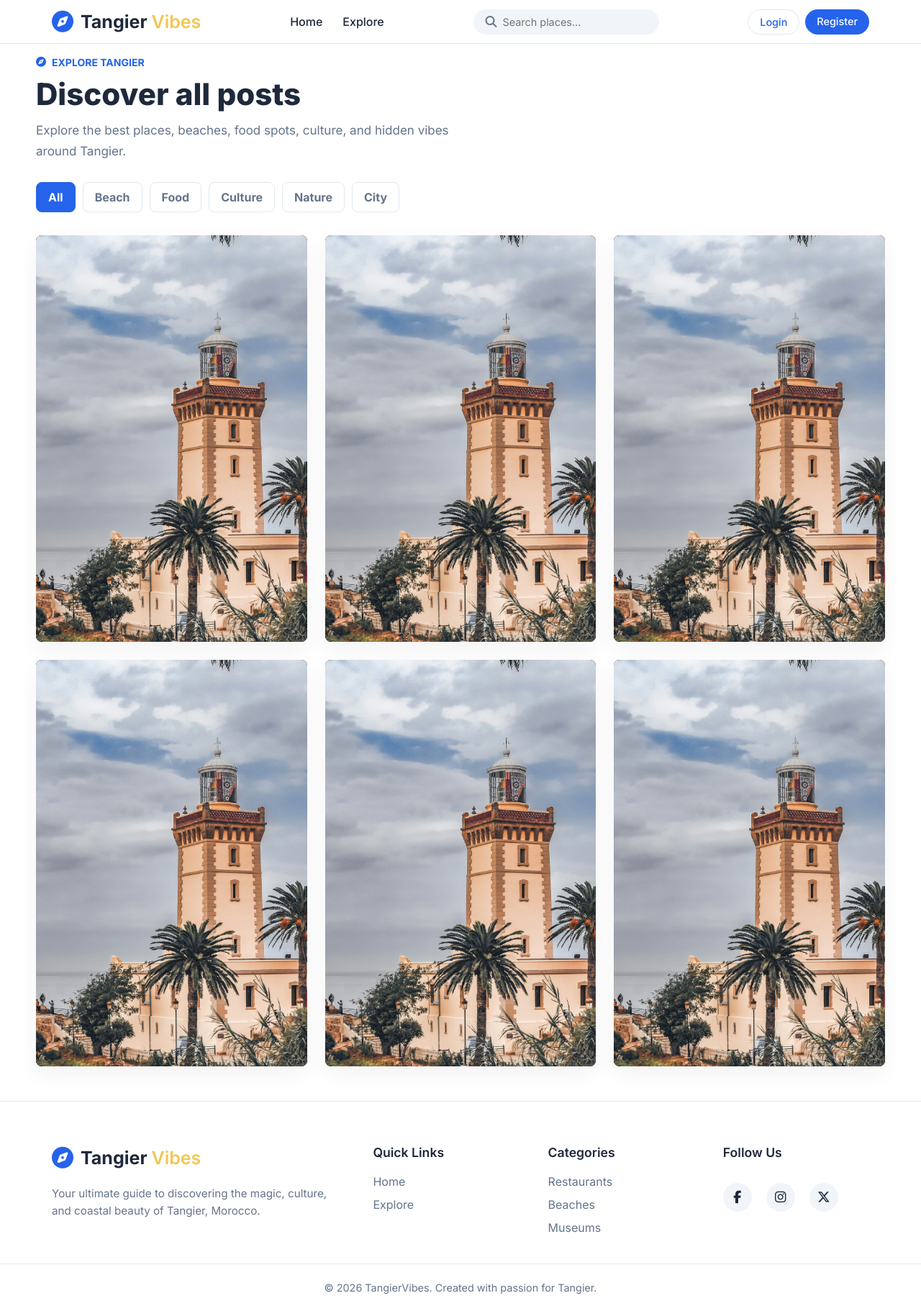
After one commit to Oussama-Ech-charef/Blog_Tanger_vibes, a PHP site: page /pages/explor.php in a window 1280 px wide. The commit adds this page. Shown: the whole page at 72% size. Run offline with PHP 8.4, Linux system fonts and the light colour scheme.

Commit message:
Add explore page and update navigation links

```diff
--- /dev/null
+++ b/assets/css/explor.css
@@ -0,0 +1,197 @@
+.explore_page {
+    width: min(1180px, calc(100% - 32px));
+    margin: 48px auto;
+    margin-top: 75px;
+}
+
+.explore_head {
+    margin-bottom: 28px;
+}
+
+.explore_label {
+    display: inline-flex;
+    align-items: center;
+    gap: 8px;
+    margin-bottom: 12px;
+    color: var(--color_primary);
+    font-size: 14px;
+    font-weight: 700;
+    text-transform: uppercase;
+}
+
+.explore_head h1 {
+    margin-bottom: 12px;
+    color: var(--color_dark);
+    font-size: 42px;
+    line-height: 1.15;
+    font-weight: 800;
+}
+
+.explore_head p {
+    max-width: 620px;
+    color: var(--color_gray);
+    font-size: 17px;
+    line-height: 1.7;
+}
+
+.explore_filters {
+    display: flex;
+    flex-wrap: wrap;
+    gap: 10px;
+    margin-bottom: 32px;
+}
+
+.explore_filters button {
+    border: 1px solid var(--color_border);
+    border-radius: 8px;
+    padding: 10px 16px;
+    background-color: var(--bg_color);
+    color: var(--color_gray);
+    font: inherit;
+    font-weight: 700;
+    cursor: pointer;
+}
+
+.explore_filters button:hover,
+.explore_filters button.active {
+    border-color: var(--color_primary);
+    background-color: var(--color_primary);
+    color: var(--bg_color);
+}
+
+
+
+.grid_place {
+    display: grid;
+    grid-template-columns: repeat(3, 1fr);
+    gap: 25px;
+
+}
+
+.card_place {
+    position: relative;
+    border-radius: 8px;
+    overflow: hidden;
+    display: block;
+    aspect-ratio: 2 / 3;
+    background: #000;
+    box-shadow: var(--card_shadow);
+}
+
+.card_place img {
+    width: 100%;
+    height: 100%;
+    object-fit: cover;
+    transition: 0.5s ease;
+}
+
+.card_place:hover img {
+    transform: scale(1.1);
+    filter: brightness(0.6);
+}
+
+.card_content {
+    position: absolute;
+    inset: auto 0 0 0;
+    padding: 30px 20px 20px;
+    background: linear-gradient(to top, rgba(0,0,0,0.9), transparent);
+    display: flex;
+    flex-direction: column;
+    gap: 8px;
+    transform: translateY(20px);
+    opacity: 0;
+    transition: 0.4s ease;
+}
+.card_place:hover .card_content {
+    transform: translateY(0);
+    opacity: 1;
+}
+
+.card_content
+.category {
+    font-size: 11px;
+    font-weight: 700;
+    color: #fff;
+    text-transform: uppercase;
+    background: rgba(255, 255, 255, 0.2);
+    backdrop-filter: blur(8px);
+    padding: 4px 12px;
+    border-radius: 20px;
+    width: fit-content;
+}
+.card_content
+.title{
+    font-size: 24px;
+    font-weight: 700;
+    color: #fff;
+    margin: 0;
+}
+
+.card_content
+.location {
+    font-size: 14px;
+    color: rgba(255, 255, 255, 0.9);
+    display: flex;
+    align-items: center;
+    gap: 6px;
+}
+
+.card_content
+.btn{
+    margin-top: 10px;
+    background: var(--color_primary);
+    color: #fff;
+    font-size: 13px;
+    font-weight: 600;
+    padding: 8px 20px;
+    border-radius: 20px;
+    width: fit-content;
+    display: inline-flex;
+    align-items: center;
+    gap: 8px;
+    transition: 0.3s ease;
+}
+
+@media (max-width: 950px) {
+    .grid_place {
+        grid-template-columns: repeat(2, 1fr);
+        gap: 20px;
+    }
+
+    .card_place {
+        aspect-ratio: 1/1;
+        max-height: 400px;
+        width: 100%;
+    }
+
+    .card_content {
+        transform: translateY(0);
+        opacity: 1;
+        background: linear-gradient(to top, rgba(0,0,0,0.85), transparent);
+    }
+}
+
+@media (max-width: 650px) {
+    .explore_page {
+        width: min(100% - 24px, 1180px);
+        margin: 30px auto;
+    }
+
+    .explore_head h1 {
+        font-size: 30px;
+    }
+
+    .explore_head p {
+        font-size: 16px;
+    }
+
+     .grid_place .title {
+        font-size: 20px;
+    }
+
+
+    .grid_place {
+        grid-template-columns: 1fr;
+    }
+
+}
--- a/includes/footer.php
+++ b/includes/footer.php
@@ -21,7 +21,7 @@
             <h4 class="title">Quick Links</h4>
             <ul class="footer_links">
                 <li><a href="../pages/index.php" class="footer_link">Home</a></li>
-                <li><a href="#" class="footer_link">Explore</a></li>
+                <li><a href="../pages/explor.php" class="footer_link">Explore</a></li>
             </ul>
         </div>
 
--- a/includes/header.php
+++ b/includes/header.php
@@ -18,7 +18,7 @@
 
                     <ul class="nav_links desktop">
                         <li><a href="../pages/index.php" class="nav_link">Home</a></li>
-                        <li><a href="#" class="nav_link">Explore</a></li>
+                        <li><a href="../pages/explor.php" class="nav_link">Explore</a></li>
                     </ul>
 
                    <!-- search desctop -->
@@ -33,10 +33,10 @@
 
                     <div class="auth_actions_desctop">
 
-                            <div class="dashboard_logout">
+                            <!-- <div class="dashboard_logout">
                                 <a href="#" class="dashboard">Dashboard</a>
                                 <a href="#" class="logout">Logout</a>
-                            </div>
+                            </div> -->
 
 
                             <div class="login_register">
@@ -81,7 +81,7 @@
 
                     <ul class="nav_links mobil">
                         <li><a href="../pages/index.php" class="nav_link">Home</a></li>
-                        <li><a href="#" class="nav_link">Explore</a></li>
+                        <li><a href="../pages/explor.php" class="nav_link">Explore</a></li>
                     </ul>
 
 
--- /dev/null
+++ b/pages/explor.php
@@ -0,0 +1,128 @@
+
+
+
+
+
+
+
+<!DOCTYPE html>
+<html lang="en">
+<head>
+    <meta charset="UTF-8">
+    <meta name="viewport" content="width=device-width, initial-scale=1.0">
+    <title> Tangier Vibes</title>
+
+
+    <link rel="stylesheet" href="https://cdnjs.cloudflare.com/ajax/libs/font-awesome/6.5.1/css/all.min.css">
+
+
+    <link rel="stylesheet" href="../assets/css/main.css">
+    <link rel="stylesheet" href="../assets/css/header.css">
+    <link rel="stylesheet" href="../assets/css/explor.css">
+    <link rel="stylesheet" href="../assets/css/footer.css">
+
+</head>
+<body>
+
+        <?php require '../includes/header.php' ?>
+
+        <main class="explore_page">
+
+            <section class="explore_head">
+                <span class="explore_label">
+                    <i class="fa-solid fa-compass"></i>
+                    Explore Tangier
+                </span>
+
+                <h1>Discover all posts</h1>
+
+                <p>
+                    Explore the best places, beaches, food spots, culture, and hidden vibes around Tangier.
+                </p>
+            </section>
+
+            <section class="explore_filters">
+                <button class="active">All</button>
+                <button>Beach</button>
+                <button>Food</button>
+                <button>Culture</button>
+                <button>Nature</button>
+                <button>City</button>
+            </section>
+
+            <section class="grid_place">
+
+                <a href="detail.php" class="card_place">
+                    <img src="../assets/images/home.jpg" alt="Tanger Vibes">
+                    <div class="card_content">
+
+                        <span class="category"> <i class="fa-solid fa-layer-group"></i> Tangier Spot</span>
+                        <h3 class="title">Plage Achakare</h3>
+                        <p class="location"> <i class="fa-solid fa-location-dot"></i> Tangier, Morocco</p>
+                        <span class="btn">Explore <i class="fa-solid fa-arrow-right"></i></span>
+                    </div>
+                </a>
+                <a href="" class="card_place">
+                    <img src="../assets/images/home.jpg" alt="Tanger Vibes">
+                    <div class="card_content">
+
+                        <span class="category"> <i class="fa-solid fa-layer-group"></i> Tangier Spot</span>
+                        <h3 class="title">Plage Achakare</h3>
+                        <p class="location"> <i class="fa-solid fa-location-dot"></i> Tangier, Morocco</p>
+                        <span class="btn">Explore <i class="fa-solid fa-arrow-right"></i></span>
+                    </div>
+                </a>
+                <a href="" class="card_place">
+                    <img src="../assets/images/home.jpg" alt="Tanger Vibes">
+                    <div class="card_content">
+
+                        <span class="category"> <i class="fa-solid fa-layer-group"></i> Tangier Spot</span>
+                        <h3 class="title">Plage Achakare</h3>
+                        <p class="location"> <i class="fa-solid fa-location-dot"></i> Tangier, Morocco</p>
+                        <span class="btn">Explore <i class="fa-solid fa-arrow-right"></i></span>
+                    </div>
+                </a>
+                <a href="detail.php" class="card_place">
+                    <img src="../assets/images/home.jpg" alt="Tanger Vibes">
+                    <div class="card_content">
+
+                        <span class="category"> <i class="fa-solid fa-layer-group"></i> Tangier Spot</span>
+                        <h3 class="title">Plage Achakare</h3>
+                        <p class="location"> <i class="fa-solid fa-location-dot"></i> Tangier, Morocco</p>
+                        <span class="btn">Explore <i class="fa-solid fa-arrow-right"></i></span>
+                    </div>
+                </a>
+                <a href="" class="card_place">
+                    <img src="../assets/images/home.jpg" alt="Tanger Vibes">
+                    <div class="card_content">
+
+                        <span class="category"> <i class="fa-solid fa-layer-group"></i> Tangier Spot</span>
+                        <h3 class="title">Plage Achakare</h3>
+                        <p class="location"> <i class="fa-solid fa-location-dot"></i> Tangier, Morocco</p>
+                        <span class="btn">Explore <i class="fa-solid fa-arrow-right"></i></span>
+                    </div>
+                </a>
+                <a href="" class="card_place">
+                    <img src="../assets/images/home.jpg" alt="Tanger Vibes">
+                    <div class="card_content">
+
+                        <span class="category"> <i class="fa-solid fa-layer-group"></i> Tangier Spot</span>
+                        <h3 class="title">Plage Achakare</h3>
+                        <p class="location"> <i class="fa-solid fa-location-dot"></i> Tangier, Morocco</p>
+                        <span class="btn">Explore <i class="fa-solid fa-arrow-right"></i></span>
+                    </div>
+                </a>
+
+
+            </section>
+
+        </main>
+
+
+
+        <?php require '../includes/footer.php' ?>
+
+    <script src="../assets/js/main.js"></script>
+
+</body>
+</html>
--- a/pages/index.php
+++ b/pages/index.php
@@ -32,7 +32,7 @@
 
                 <div class="hero_btns">
 
-                    <a href="explore.php" class="btn_explor">
+                    <a href="explor.php" class="btn_explor">
                         Start Exploring
                     </a>
 
@@ -89,7 +89,7 @@
 
 
                 <div class="footer_section">
-                    <a href="#" class="view_explor">
+                    <a href="explor.php" class="view_explor">
                         View All Places <i class="fa-solid fa-arrow-right"></i>
                     </a>
                 </div>
```
